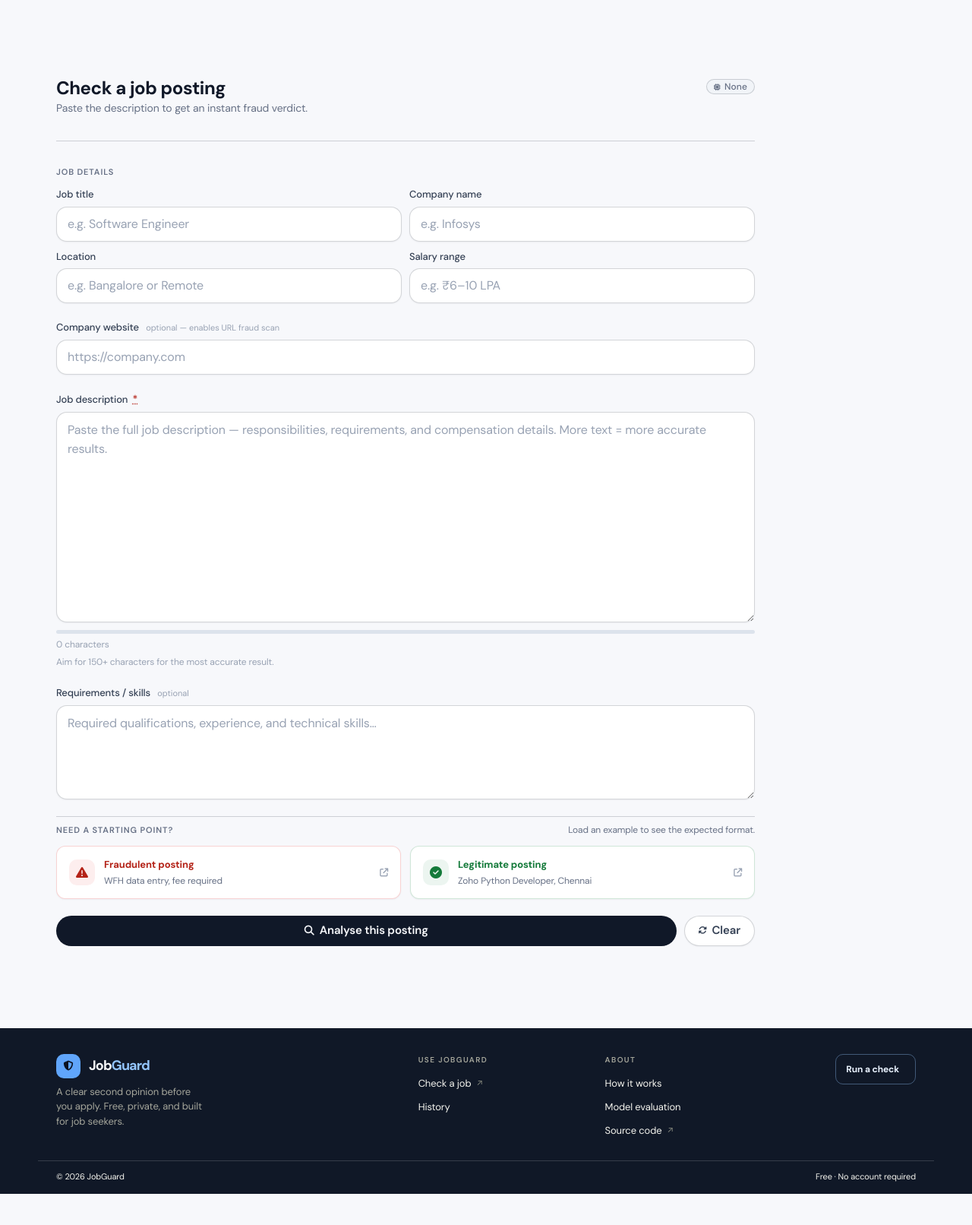
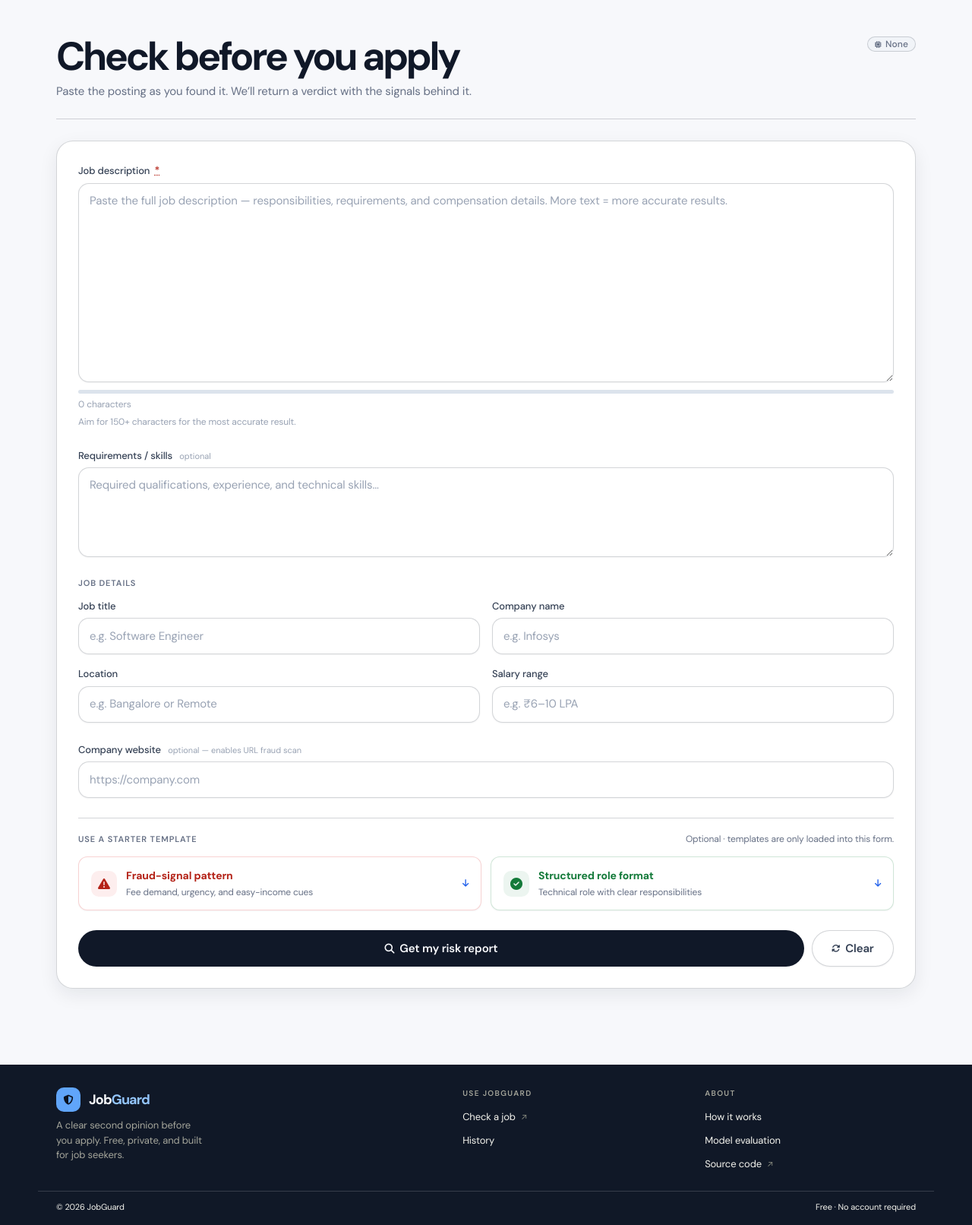
Before and after one commit to sugumaran-nix/fake-job-posting-ml, a Flask app: page /classify in a window 1280 px wide. Shown: the part 73-1685 px from the top of the page at 76% size. Before the commit the page ends 1644 px from the top, so only its background shows below. Run offline with Flask 3, Linux system fonts and the light colour scheme; some libraries are stand-ins or nearby versions.

Commit message:
Refine check a job layout and footer

```diff
--- a/static/css/style.css
+++ b/static/css/style.css
@@ -1037,3 +1037,65 @@ main { min-width:0; }
   .footer-brand,.footer-cta { grid-column:auto; }
   .footer-cta { justify-self:start; }
 }
+
+
+/* ══════════════════════════════════════════════════════════════
+   FINAL CONTENT + ALIGNMENT REFINEMENT
+   ══════════════════════════════════════════════════════════════ */
+.footer-inner {
+  grid-template-columns: minmax(0,1.5fr) minmax(150px,.8fr) minmax(180px,.9fr);
+  gap: 72px;
+  padding-block: 30px 24px;
+}
+.footer-bottom { padding-block: 12px 15px; }
+
+.classify-page { padding-top: 48px !important; padding-bottom: 64px !important; }
+.classify-page .page-header {
+  max-width: 100% !important;
+  padding: 0 0 24px !important;
+  margin-bottom: 28px !important;
+}
+.classify-page .page-header h1 {
+  font-size: clamp(32px, 4.5vw, 52px) !important;
+  font-weight: 720 !important;
+  letter-spacing: -.065em !important;
+  line-height: 1 !important;
+}
+.classify-page .page-header p { font-size: 15px !important; margin-top: 9px !important; }
+.classify-page > form {
+  max-width: 100% !important;
+  padding: 28px !important;
+  border: 1px solid var(--border-2);
+  border-radius: 22px;
+  background: var(--surface);
+  box-shadow: var(--shadow-md);
+}
+.classify-page > form > div { gap: 26px !important; }
+.classify-page .grid-inputs { gap: 16px; }
+.classify-page .field { min-height: 48px; font-size: 15px; }
+.classify-page textarea.field { font-size: 15px; }
+.classify-page .sample-section { max-width: 100% !important; padding-top: 18px; }
+.classify-page .sample-section-head { margin-bottom: 14px; }
+.classify-page .sample-copy p { font-size: 14px; }
+.classify-page .sample-copy span { font-size: 12px; }
+.classify-page .sample-arrow { color: var(--accent); transition: transform .2s ease; }
+.classify-page .sample-btn:hover .sample-arrow { transform: translateY(2px); }
+.classify-page #sbtn,
+.classify-page #cbtn { min-height: 48px !important; font-size: 15px; }
+.classify-page #cbtn { min-width: 108px !important; }
+
+@media (max-width: 900px) {
+  .footer-inner { grid-template-columns: 1.3fr 1fr 1fr; gap: 28px; }
+}
+@media (max-width: 767px) {
+  .classify-page { padding-top: 36px !important; padding-bottom: 48px !important; }
+  .classify-page > form { padding: 18px !important; border-radius: 18px; }
+  .classify-page > form > div { gap: 22px !important; }
+  .classify-page .page-header h1 { font-size: clamp(34px, 10vw, 48px) !important; }
+  .footer-inner { grid-template-columns: 1fr 1fr; gap: 24px 18px; padding: 26px 16px 20px; }
+  .footer-brand { grid-column: 1 / -1; }
+}
+@media (max-width: 479px) {
+  .footer-inner { grid-template-columns: 1fr; gap: 20px; }
+  .footer-brand { grid-column: auto; }
+}
--- a/templates/base.html
+++ b/templates/base.html
@@ -144,7 +144,6 @@
         <li><a href="https://github.com/sugumaran-nix/fake-job-posting-ml" target="_blank" rel="noopener noreferrer">Source code <span aria-hidden="true">↗</span></a></li>
       </ul>
     </nav>
-    <a class="footer-cta" href="{{ url_for('classify') }}">Run a check <i class="fa-solid fa-arrow-up-right" aria-hidden="true"></i></a>
   </div>
   <div class="footer-bottom">
     <span>© 2026 JobGuard</span>
--- a/templates/classify.html
+++ b/templates/classify.html
@@ -27,10 +27,10 @@
   <div class="page-header" style="margin-bottom:32px;">
     <div>
       <h1 style="font-size:clamp(20px,4vw,24px);font-weight:700;letter-spacing:-0.02em;color:var(--t1);">
-        Check a job posting
+        Check before you apply
       </h1>
       <p style="font-size:14px;color:var(--t3);margin-top:4px;">
-        Paste the description to get an instant fraud verdict.
+        Paste the posting as you found it. We’ll return a verdict with the signals behind it.
       </p>
     </div>
     {% if active_model %}
@@ -47,7 +47,43 @@
     <input type="hidden" name="csrf_token" value="{{ csrf_token() }}">
     <div style="display:flex;flex-direction:column;gap:22px;">
 
-      <!-- Job details 2×2 grid -->
+      <!-- Primary input: ask for the full posting first -->
+      <div>
+        <label for="f_description" class="field-label">
+          Job description
+          <abbr title="required" class="req" aria-label="required">*</abbr>
+        </label>
+        <textarea id="f_description"
+                  name="description"
+                  rows="10"
+                  required
+                  aria-required="true"
+                  aria-describedby="desc-hint desc-counter"
+                  placeholder="Paste the full job description — responsibilities, requirements, and compensation details. More text = more accurate results."
+                  class="field"
+                  style="line-height:1.6;resize:vertical;">{{ (form or {}).get('description', '') }}</textarea>
+        <div class="char-bar-track" aria-hidden="true">
+          <div id="char-fill" class="char-bar-fill"></div>
+        </div>
+        <span id="desc-counter" class="field-hint" aria-live="polite" aria-atomic="true">0 characters</span>
+        <span id="desc-hint" class="field-hint">Aim for 150+ characters for the most accurate result.</span>
+      </div>
+
+      <!-- Requirements -->
+      <div>
+        <label for="f_requirements" class="field-label">
+          Requirements / skills
+          <span class="opt">optional</span>
+        </label>
+        <textarea id="f_requirements"
+                  name="requirements"
+                  rows="4"
+                  placeholder="Required qualifications, experience, and technical skills…"
+                  class="field"
+                  style="line-height:1.6;resize:vertical;">{{ (form or {}).get('requirements', '') }}</textarea>
+      </div>
+
+      <!-- Supporting job metadata -->
       <fieldset style="border:none;padding:0;margin:0;">
         <legend class="label" style="margin-bottom:12px;float:left;width:100%;">Job details</legend>
         <div class="grid-inputs" style="clear:both;">
@@ -86,70 +122,34 @@
                class="field">
       </div>
 
-      <!-- Description -->
-      <div>
-        <label for="f_description" class="field-label">
-          Job description
-          <abbr title="required" class="req" aria-label="required">*</abbr>
-        </label>
-        <textarea id="f_description"
-                  name="description"
-                  rows="10"
-                  required
-                  aria-required="true"
-                  aria-describedby="desc-hint desc-counter"
-                  placeholder="Paste the full job description — responsibilities, requirements, and compensation details. More text = more accurate results."
-                  class="field"
-                  style="line-height:1.6;resize:vertical;">{{ (form or {}).get('description', '') }}</textarea>
-        <div class="char-bar-track" aria-hidden="true">
-          <div id="char-fill" class="char-bar-fill"></div>
-        </div>
-        <span id="desc-counter" class="field-hint" aria-live="polite" aria-atomic="true">0 characters</span>
-        <span id="desc-hint" class="field-hint">Aim for 150+ characters for the most accurate result.</span>
-      </div>
-
-      <!-- Requirements -->
-      <div>
-        <label for="f_requirements" class="field-label">
-          Requirements / skills
-          <span class="opt">optional</span>
-        </label>
-        <textarea id="f_requirements"
-                  name="requirements"
-                  rows="4"
-                  placeholder="Required qualifications, experience, and technical skills…"
-                  class="field"
-                  style="line-height:1.6;resize:vertical;">{{ (form or {}).get('requirements', '') }}</textarea>
-      </div>
-
-      <!-- Samples: placed after all fields so users can preview examples before analysing -->
+      <!-- Optional starter templates: placed after fields and before analysis -->
       <section class="sample-section" aria-labelledby="samples-label">
         <div class="sample-section-head">
-          <p class="label" id="samples-label">Need a starting point?</p>
-          <p class="sample-section-note">Load an example to see the expected format.</p>
+          <p class="label" id="samples-label">Use a starter template</p>
+          <p class="sample-section-note">Optional · templates are only loaded into this form.</p>
         </div>
         <div class="sample-row" role="group" aria-labelledby="samples-label">
           <button type="button" data-sample="fraud" class="sample-btn sample-fraud"
-                  aria-label="Load fraudulent job sample — WFH data entry with registration fee">
+                  aria-label="Load a fraud-signal starter template">
             <div aria-hidden="true" class="sample-icon sample-icon-fraud">
               <i class="fa-solid fa-triangle-exclamation" aria-hidden="true"></i>
             </div>
             <div class="sample-copy">
-              <p>Fraudulent posting</p>
-              <span>WFH data entry, fee required</span>
+              <p>Fraud-signal pattern</p>
+              <span>Fee demand, urgency, and easy-income cues</span>
             </div>
-            <i class="fa-solid fa-arrow-up-right-from-square sample-arrow" aria-hidden="true"></i>
+            <i class="fa-solid fa-arrow-down sample-arrow" aria-hidden="true"></i>
           </button>
           <button type="button" data-sample="legit" class="sample-btn sample-legit"
-                  aria-label="Load legitimate job sample — Zoho Python Developer role">
+                  aria-label="Load a structured role starter template">
             <div aria-hidden="true" class="sample-icon sample-icon-legit">
               <i class="fa-solid fa-circle-check" aria-hidden="true"></i>
             </div>
             <div class="sample-copy">
-              <p>Legitimate posting</p>
-              <span>Zoho Python Developer, Chennai</span>
+              <p>Structured role format</p>
+              <span>Technical role with clear responsibilities</span>
             </div>
-            <i class="fa-solid fa-arrow-up-right-from-square sample-arrow" aria-hidden="true"></i>
+            <i class="fa-solid fa-arrow-down sample-arrow" aria-hidden="true"></i>
           </button>
         </div>
       </section>
@@ -158,7 +158,7 @@
       <div style="display:flex;gap:10px;">
         <button type="submit" id="sbtn" class="btn btn-primary" style="flex:1;">
           <i class="fa-solid fa-magnifying-glass" aria-hidden="true" style="font-size:13px;"></i>
-          Analyse this posting
+          Get my risk report
         </button>
         <button type="reset" id="cbtn" class="btn btn-secondary" style="min-width:90px;">
           <i class="fa-solid fa-rotate" aria-hidden="true" style="font-size:11px;"></i>
```
